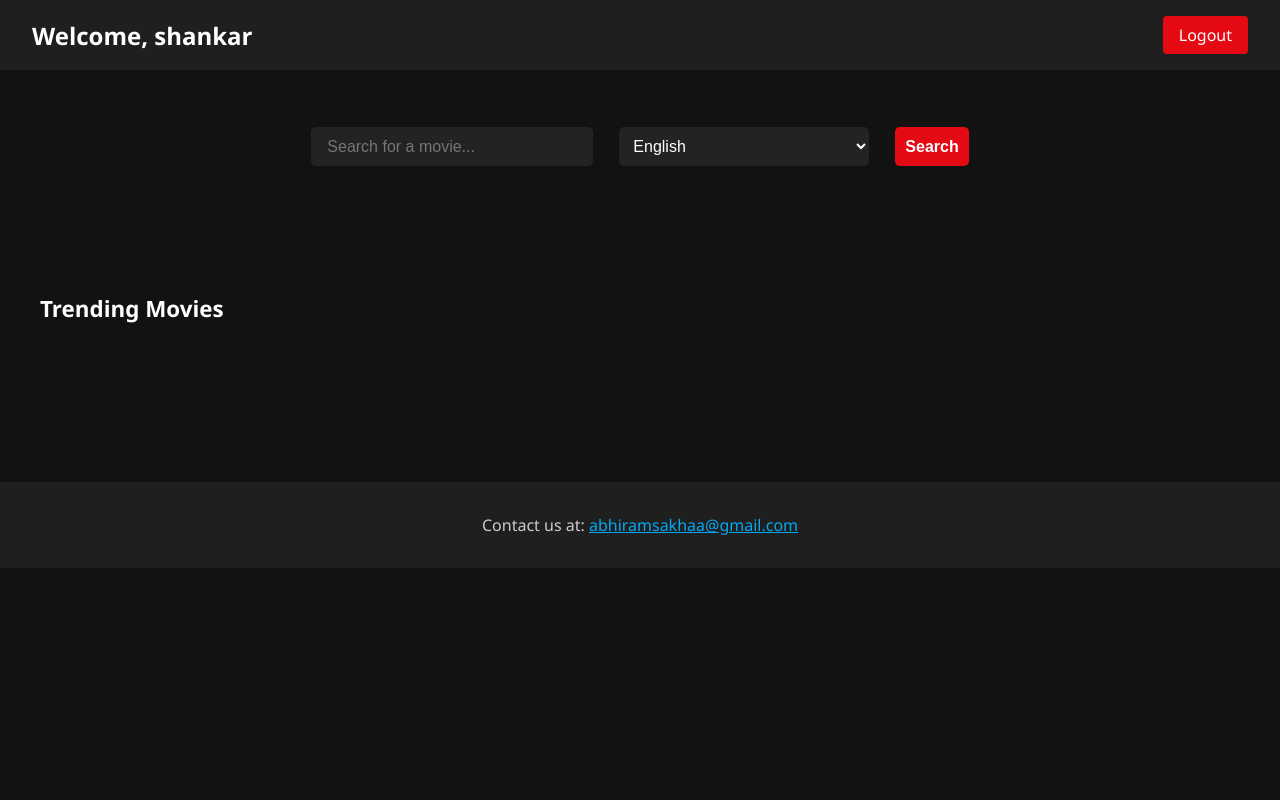
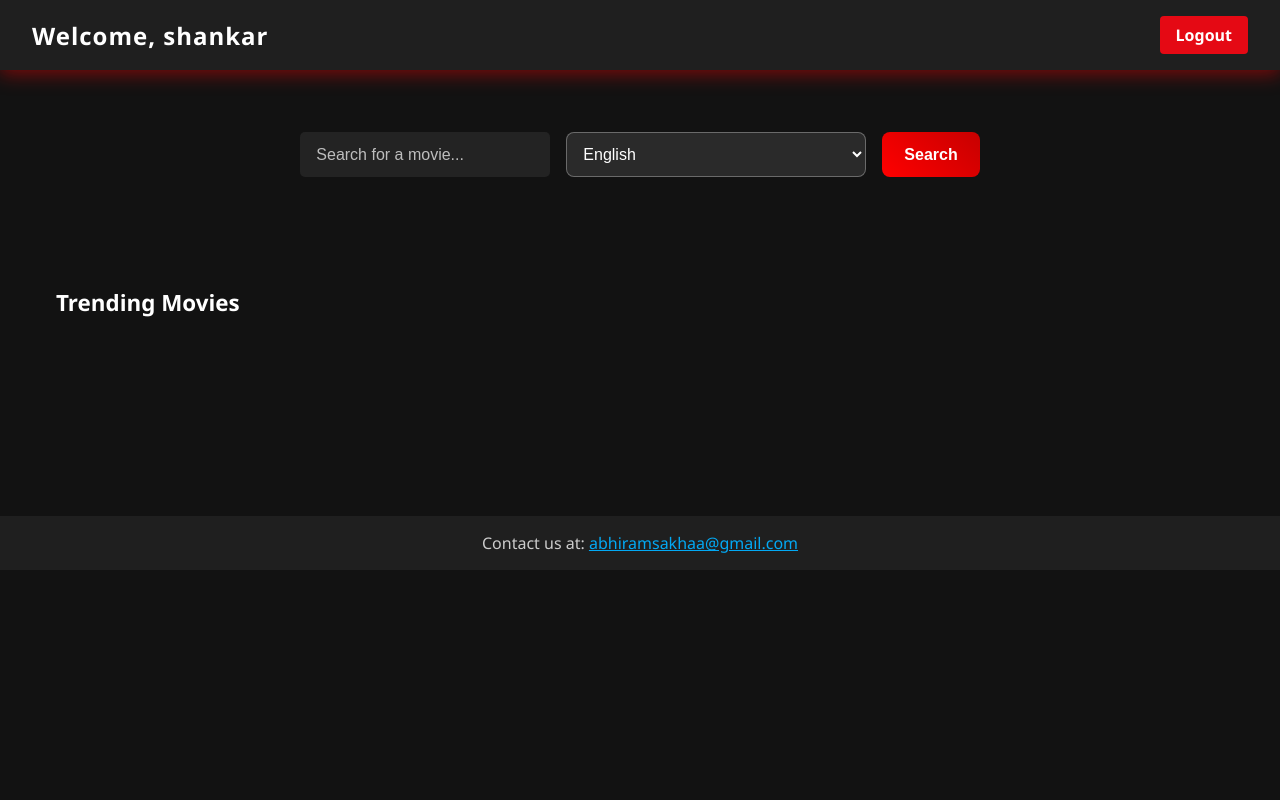
Before and after one commit to AbhiramSakha/Mvr, a Flask app: page / in a window 1280 px wide. Run offline with Flask 3, Linux system fonts and the light colour scheme; a user stored in the database is signed in.

Commit message:
Update styles.css

```diff
--- a/static/styles.css
+++ b/static/styles.css
@@ -1,75 +1,115 @@
-/* Background */
+/* ======================================================
+   GLOBAL / BACKGROUND
+====================================================== */
+* {
+    margin: 0;
+    padding: 0;
+    box-sizing: border-box;
+}
+
 body {
     background-image: url('/static/images/movie2.jpg');
     background-size: cover;
+    background-attachment: fixed;
     background-color: #000;
-    font-family: Arial, sans-serif;
-    color: rgb(243, 239, 239);
+    font-family: 'Poppins', sans-serif;
+    color: #f3efef;
+    min-height: 100vh;
 }
 
-/* Navbar */
+/* ======================================================
+   NAVBAR
+====================================================== */
 .navbar {
     display: flex;
     justify-content: space-between;
     align-items: center;
-    padding: 15px 20px;
-    background-color: #222;
+    padding: 15px 30px;
+    background: rgba(0, 0, 0, 0.75);
+    backdrop-filter: blur(6px);
+    box-shadow: 0 4px 18px rgba(255, 0, 0, 0.45);
+    position: sticky;
+    top: 0;
+    z-index: 1000;
 }
 
 .navbar h2 {
-    margin: 0;
+    font-weight: 600;
+    letter-spacing: 1px;
+    color: #ffffff;
 }
 
 .logout-btn {
     text-decoration: none;
-    color: white;
-    background-color: red;
-    padding: 8px 15px;
-    border-radius: 5px;
+    color: #fff;
+    background: linear-gradient(45deg, #ff0000, #c70000);
+    padding: 8px 16px;
+    border-radius: 8px;
+    font-weight: 600;
+    transition: background 0.3s ease, transform 0.2s ease;
 }
 
 .logout-btn:hover {
-    background-color: darkred;
+    background: linear-gradient(45deg, #c70000, #800000);
+    transform: scale(1.05);
 }
 
-/* Search Bar */
+/* ======================================================
+   SEARCH BAR
+====================================================== */
 .search-container {
-    margin: 20px auto;
+    margin: 30px auto;
     display: flex;
     justify-content: center;
-    gap: 10px;
+    gap: 12px;
+    flex-wrap: wrap;
+    text-align: center;
 }
 
-.search-container input {
+.search-container input,
+.search-container select {
     width: 300px;
-    padding: 10px;
-    border-radius: 5px;
-    border: none;
+    padding: 12px;
+    border-radius: 8px;
+    border: 1px solid rgba(255,255,255,0.3);
+    outline: none;
+    background: rgba(255,255,255,0.1);
+    color: #fff;
 }
 
-.search-btn {
-    background-color: red;
-    color: white;
-    border: none;
-    padding: 10px 15px;
-    cursor: pointer;
+.search-container input::placeholder {
+    color: rgba(255,255,255,0.7);
 }
 
-.search-btn:hover {
-    background-color: darkred;
+.search-container button {
+    padding: 12px 22px;
+    border-radius: 8px;
+    border: none;
+    background: linear-gradient(45deg, #ff0000, #c70000);
+    color: white;
+    font-weight: 600;
+    cursor: pointer;
+    transition: background 0.3s ease, transform 0.2s ease;
 }
 
-/* Search Results (Horizontally Aligned) */
+.search-container button:hover {
+    background: linear-gradient(45deg, #c70000, #800000);
+    transform: scale(1.05);
+}
+
+/* ======================================================
+   SEARCH RESULTS / MOVIE ROW
+====================================================== */
 .search-results {
-    margin: 20px auto;
+    margin: 30px auto;
     text-align: center;
 }
 
 #movie-results {
     display: flex;
     overflow-x: auto;
-    padding: 10px;
-    gap: 20px;
+    padding: 15px;
+    gap: 22px;
     scrollbar-width: thin;
     scrollbar-color: red black;
 }
@@ -83,88 +123,100 @@
     border-radius: 4px;
 }
 
+/* ======================================================
+   MOVIE CARD
+====================================================== */
 .movie {
-    width: 200px;
+    width: 220px;
+    flex-shrink: 0;
+    background: rgba(255, 255, 255, 0.08);
+    backdrop-filter: blur(6px);
+    padding: 12px;
+    border-radius: 14px;
+    box-shadow: 0 4px 18px rgba(255, 0, 0, 0.4);
+    transition: transform 0.35s ease, box-shadow 0.35s ease;
     text-align: center;
-    flex-shrink: 0;
+}
+
+.movie:hover {
+    transform: scale(1.06);
+    box-shadow: 0 10px 24px rgba(255, 0, 0, 0.65);
 }
 
 .movie img {
     width: 100%;
-    border-radius: 8px;
+    border-radius: 12px;
 }
 
 .movie p {
-    margin: 5px 0;
+    margin: 8px 0;
     font-size: 14px;
 }
 
-.movie button {
-    background-color: red;
-    color: white;
-    border: none;
-    padding: 5px 10px;
-    cursor: pointer;
-    border-radius: 5px;
+/* ======================================================
+   MOVIE BUTTONS
+====================================================== */
+.movie-buttons {
+    display: flex;
+    flex-direction: column;
+    gap: 10px;
+    margin-top: 12px;
 }
 
-.movie button:hover {
-    background-color: darkred;
+.watch-btn {
+    background: linear-gradient(45deg, #ff0000, #c70000);
+    color: white;
+    padding: 7px 14px;
+    border: none;
+    cursor: pointer;
+    border-radius: 8px;
+    font-weight: 600;
+    transition: background 0.3s ease, transform 0.2s ease;
 }
 
- /* Advertisement Scrolling */
- .advertisement-container {
+.watch-btn:hover {
+    background: linear-gradient(45deg, #c70000, #800000);
+    transform: scale(1.05);
+}
+
+/* ======================================================
+   ADVERTISEMENT / TRENDING SCROLL
+====================================================== */
+.advertisement-container {
     overflow: hidden;
     position: relative;
     width: 100%;
-    margin-top: 20px;
+    margin: 40px 0;
 }
+
 .movie-track {
     display: flex;
-    gap: 10px;
+    gap: 16px;
     will-change: transform;
     animation: scrollRight 120s linear infinite;
 }
-.movie {
+
+.movie-track .movie {
     width: 120px;
-    text-align: center;
-    flex-shrink: 0;
+    padding: 6px;
+    box-shadow: 0 4px 10px rgba(255, 0, 0, 0.4);
 }
-.movie img {
-    width: 100%;
-    border-radius: 10px;
-}
+
 @keyframes scrollRight {
     0% { transform: translateX(-100%); }
     100% { transform: translateX(100%); }
 }
-/* Search Bar */
-.search-container {
-    text-align: center;
-    margin: 20px 0;
+
+/* ======================================================
+   RESPONSIVE
+====================================================== */
+@media (max-width: 768px) {
+    .search-container input,
+    .search-container select {
+        width: 90%;
+    }
+
+    .movie {
+        width: 180px;
+    }
 }
-.search-container input, .search-container select, .search-container button {
-    padding: 10px;
-    margin: 5px;
-}
-/* Search Results */
-.search-results {
-    display: flex;
-    flex-wrap: wrap;
-    justify-content: center;
-    gap: 20px;
-    margin-top: 20px;
-}
-.movie-buttons {
-    display: flex;
-    justify-content: center;
-    gap: 10px;
-}
-.watch-btn {
-    background: red;
-    color: white;
-    padding: 5px 10px;
-    border: none;
-    cursor: pointer;
-    border-radius: 5px;
-}
```
